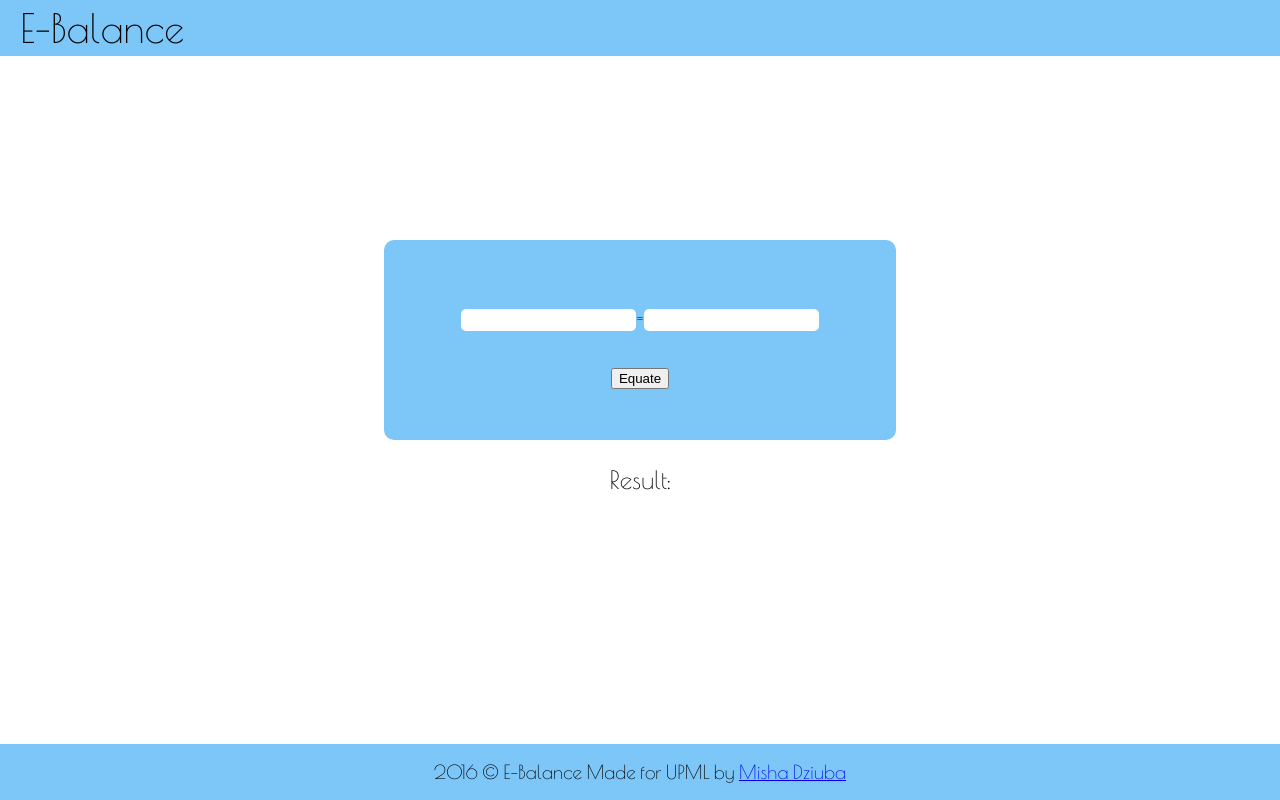
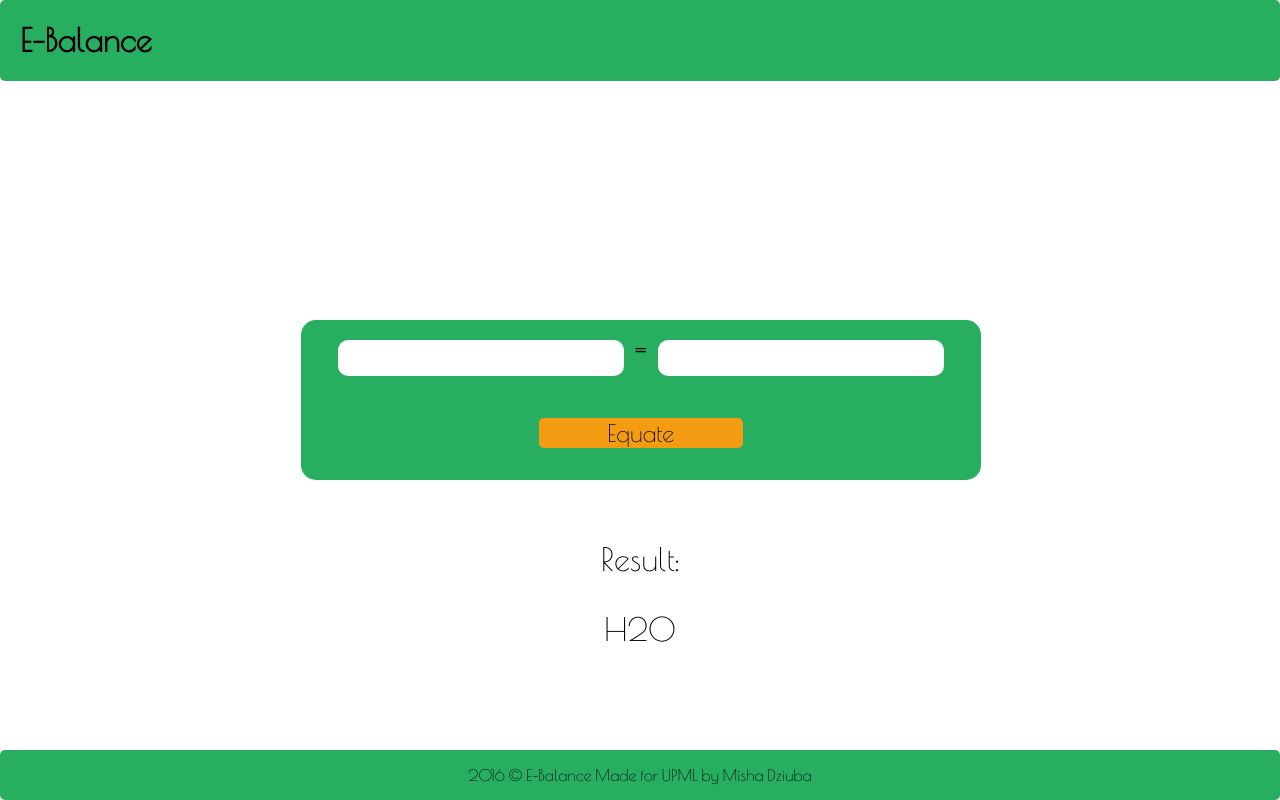
Before and after one commit to upmlprojects/chem.github.io, a plain HTML site: page index.html in a window 1280 px wide. Drawn offline with nearby package versions, Linux system fonts and the light colour scheme; files that its build step writes are made by us from their sources.

Commit message:
Fix adaptive
Fixed for safari and android\ios.

```diff
--- a/css/main.css
+++ b/css/main.css
@@ -1,110 +1,129 @@
-@charset "UTF-8";
-/* CSS Document */
+body {
+    width: 100%;
+    font-family: 'Poiret One';
+    margin: 0px;
+}
 
-body {
-	font-family: 'Poiret One';
-	font-size: 1.125em;
-	width:100%;
-	height:auto;
-    display: flex;
-	margin:0px;
-    min-width: 40%;
-    justify-content: center;
-}
 header {
-	margin-top:0px;
     position: absolute;
     top: 0px;
+    width: 100%;
+    text-align: left;
+    font-size: 2vh;
 }
 footer {
     position: absolute;
     bottom: 0px;
-    display: inherit;
-    justify-content: center;
-    font-size: 2.4vh;
+    text-align: center;
+    width: 100%;
+    font-size: 2vh;
+}
+.bars {
+    background-color: #27ae60;
+    border-radius: 5px;
 }
 
-.navsides {
-    width: 100%;
-    height: 7%;
-    display: inherit;
-    align-items: center;
-    background-color: #7cc6f8;
-}
-
-.header  {
-	font-size: 5vh;
-    vertical-align: top;
-    margin-left: 20px;
-}
-#equations {
-    background-color: #7cc6f8;
-    border-radius: 10px;
-    width: 40%;
-    height: 25%;
-    display: inherit;
-    flex-direction: column;
-    align-items: center;
-    justify-content: center;
-    position: absolute;
-    top: 30%;
-    left: 30%;
-}
-#input_p {
-    position: inherit;
-    text-align: center !important;
+h1 {
     margin-left: 20px;
 }
 
-#main_part {
-    height: auto;
-    width: 70%;
-    position: relative;
-    top: -10px;
-    display: inherit;
-    flex-flow: row;
-    align-items: center;
-    justify-content: space-around;
+.main_content {
+    position: absolute;
+    top: 40%;
+    height: 15%;
+    width: 50%;
+    left: 23.5%;
     margin: 0px;
+    background-color: #27ae60;
+    border-radius: 15px;
+    padding: 20px;
+    display: -webkit-box;
+    display: -ms-flexbox;
+    display: flex;
+    -webkit-box-pack: center;
+        -ms-flex-pack: center;
+            justify-content: center;
 
 }
-.input_form {
-    width: 100%;
-    height: 20px;
-    font-size: 16px;
-    font-family: 'Poiret One';
-    border-radius: 5px;
+#input_forms {
+    width: 80%;
+    height: 30%;
+    display: -webkit-inline-box;
+    display: -ms-inline-flexbox;
+    display: inline-flex;
+    -webkit-box-pack: center;
+        -ms-flex-pack: center;
+            justify-content: center;
+    text-align: center;
+}
+input {
+    position: relative;
     border: none;
-
-}
-button {
-    position: relative;
-    top: 5%;
-}
-#result {
-    width: auto;
-    position: absolute;
-    top: 65%;
+    border-radius: 10px;
+    font-size: 3vh;
+    font-family: 'Poiret One';;
 }
 
-#text_result {
+button {
     position: absolute;
-    top: 55%;
+    bottom: 20%;
+    width: 30%;
+    left: 35%;
+    font-size: 3vh;
+    font-family: 'Poiret One';
+    background-color: #f39c12;
+    border: none;
+    border-radius: 5px;
 }
-@media all and (max-width: 500px) {
-    #main_part {
-        flex-flow: row wrap;
-    }
-    #equations {
-        height: 40%;
+
+#equal {
+    font-family: cursive;
+    font-size: 2vh;
+    margin: 0px;
+    padding-left: 10px;
+    padding-top: 0px;
+    padding-bottom: 0px;
+    padding-right: 10px;
+}
+
+.result_div {
+    position: absolute;
+    bottom: 15vh;
+    font-size: 4vh;
+    width: 100%;
+    text-align: center;
+}
+
+@media screen and (orientation: portrait) {
+    body {
+        display: flex;
+        justify-content: center;
     }
     span {
         display: none;
     }
-    #result {
-        top: 77%;
+    header {
+        text-align: center;
     }
-    #text_result {
-        top: 68%;
+    .main_content {
+        top: 30%;
+        height: 30%;
+        left: 22.5%;
+    }
+    #input_forms {
+        display: inline-block;
+        height: 18%;
+    }
+    input {
+        height: 90%;
+        width: 70%;
+    }
+    #equal {
+        padding: 1%;
+        font-size: 4vh;
+    }
+    button {
+        font-size: 2.5vh;
+        bottom: 15%;
     }
 }
--- a/index.html
+++ b/index.html
@@ -2,34 +2,30 @@
 <html>
 <head>
 <meta charset="UTF-8">
-<<<<<<< HEAD
 <title>E-balance</title>
 <link rel="stylesheet" href="css/main.css" type="text/css">
-=======
-<title>E-Balance</title>
-<link href="main.css" rel="stylesheet" type="text/css">
-<script src="equation_script.js"></script>
->>>>>>> parent of 639a3cc... To working state
 <link href="https://fonts.googleapis.com/css?family=Poiret+One" rel="stylesheet">
 <script src="js/equation_script.js"></script>
 </head>
 
 <body>
-	<header class="navsides">
-    	<p class="header" id="logo">E-Balance</p>
+    <header class="bars">
+        <h1>E-Balance</h1>
     </header>
-    <div id="equations">
-        <div id="main_part">
-            <input class="input_form" id="input_el">
-            <p class="input_p">=</p>
-            <input class="input_form" id="output_el">
+    <div class="main_content">
+        <div id="input_forms">
+            <input id="input_el">
+            <p id="equal">=</p>
+            <input id="output_el">
+            <button onclick="balancer ();">Equate</button>
         </div>
-        <button onClick="balancer ();">Equate</button>
     </div>
-    <p style="font-size:25px" id="text_result">Result:</p>
-    <p id="result"></p>
-    <footer class="navsides">
-        <p class="footer">2016 &copy; E-Balance<span > Made for UPML by <a href="https://vk.com/aviation7">Misha Dziuba</a></span></p>
+    <div class="result_div">
+        <p id="result_txt">Result:</p>
+        <p id="result">H2O</p>
+    </div>
+    <footer class="bars">
+        <p>2016 &copy; E-Balance <span>Made for UPML by Misha Dziuba</span></p>
     </footer>
 </body>
 </html>
```
